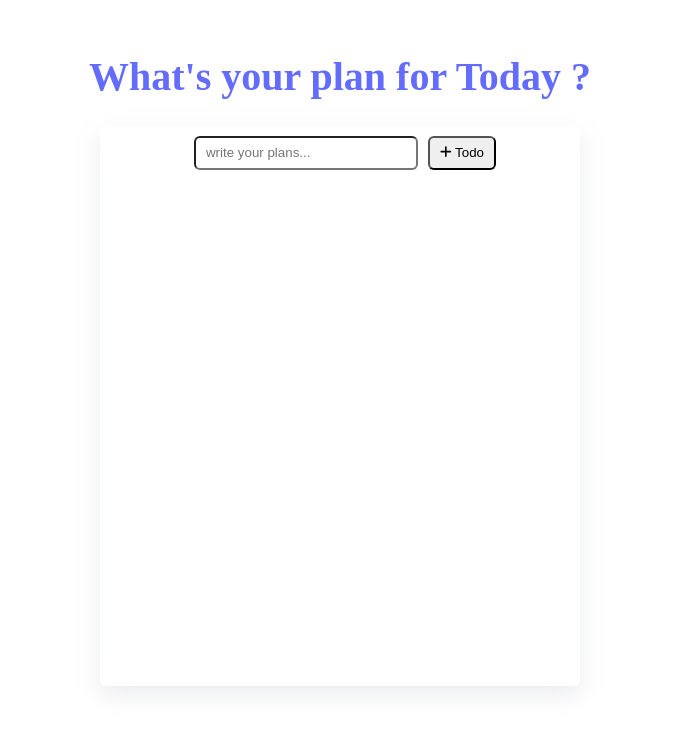
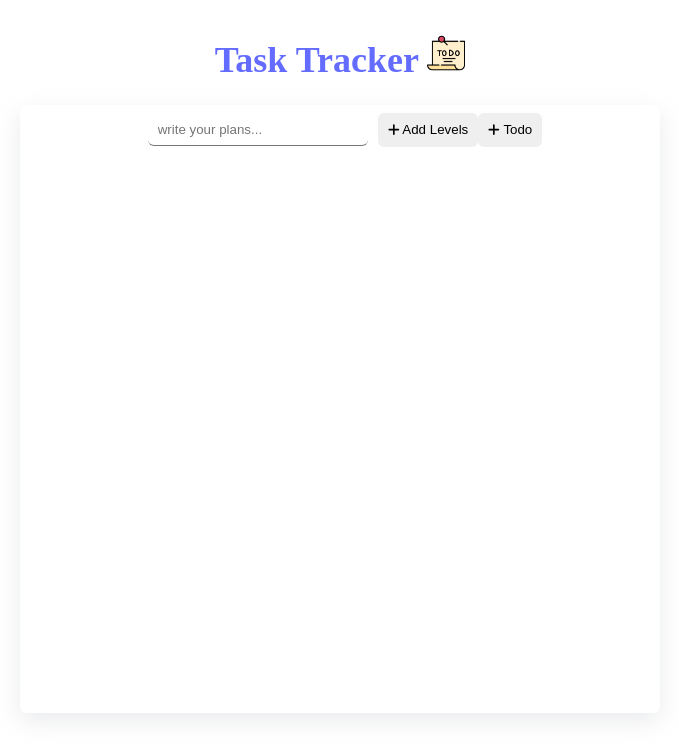
Before and after one commit to niharika2k00/Task-Tracker, a React (Vite) app: page / in a window 1280 px wide. Shown: the top 756 px of the page, without its empty margins (300-979 px from the left). Built offline with nearby package versions, Linux system fonts and the light colour scheme.

Commit message:
Add local storage logic

```diff
--- a/src/App.css
+++ /dev/null
@@ -1,6 +0,0 @@
-#root {
-  max-width: 1280px;
-  margin: 0 auto;
-  padding: 2rem;
-  text-align: center;
-}
--- a/src/App.tsx
+++ b/src/App.tsx
@@ -1,11 +1,13 @@
 import HomeScreen from "./components/homeScreen.tsx";
 import "./styles/index.css";
-import "./App.css";
+import todoIcon from "./assets/todo-list.png";
 
 function App() {
   return (
     <>
-      <h1 className="head"> What's your plan for Today ?</h1>
+      <h1 className="head">
+        Task Tracker <img src={todoIcon} alt="X" style={{ height: "3.8rem" }} />
+      </h1>
       <HomeScreen />
     </>
   );
--- a/src/components/homeScreen.tsx
+++ b/src/components/homeScreen.tsx
@@ -12,8 +12,14 @@ interface TodoProps {
 }
 
 function HomeScreen() {
+  // Get todos from LocalStorage if available otherwise return []empty
+  // const [todoArr, setTodoArr] = useState<TodoProps[]>([]); // array of objects before LocalStorage implementation
+  const [todoArr, setTodoArr] = useState<TodoProps[]>(() => {
+    const savedTodoArr = localStorage.getItem("todoArr");
+    if (savedTodoArr) return JSON.parse(savedTodoArr);
+    else return [];
+  });
   const [value, setValue] = useState<string>("");
-  const [todoArr, setTodoArr] = useState<TodoProps[]>([]); // array of objects
   const [isOpen, setIsOpen] = useState(false);
   const [openItemId, setOpenItemId] = useState(0);
   const [editItem, setEditItem] = useState({});
@@ -22,14 +28,6 @@ function HomeScreen() {
     let random = Math.floor(Math.random() * 9000 + 1000);
     return random;
   };
-
-  //   function getDarkColor() {
-  //     var color = '#';
-  //     for (var i = 0; i < 6; i++) {
-  //         color += Math.floor(Math.random() * 10);
-  //     }
-  //     return color;
-  // }
 
   const handleKeyPress = (e: any): void => {
     if (e.key === "Enter") {
@@ -108,29 +106,13 @@ function HomeScreen() {
 
   useEffect(() => {
     console.log(todoArr);
-
-    // return () => {
-    // console.log(todoArr);
-    // };
+    localStorage.setItem("todoArr", JSON.stringify(todoArr));
   }, [todoArr]);
-
-  // const [todos, setTodos] = useState(() => {
-  //   const savedTodos = localStorage.getItem("todos");
-  //   if (savedTodos) {
-  //     return JSON.parse(savedTodos);
-  //   } else {
-  //     return [];
-  //   }
-  // });
-
-  // useEffect(() => {
-  //   localStorage.setItem("todos", JSON.stringify(todos));
-  // }, [todos]);
 
   return (
     <>
       <div className="maincard">
-        <section>
+        <section style={{ textAlign: "center" }}>
           <input
             name="todo"
             value={value}
@@ -140,6 +122,25 @@ function HomeScreen() {
             onChange={getInput}
             id="input-box"
           />
+
+          <button
+            type="button"
+            className="button"
+            value="add priority"
+            onClick={() => setIsOpen(true)}
+          >
+            <FontAwesomeIcon icon={faPlus} /> Add Levels
+          </button>
+
+          {isOpen && (
+            <Modal
+              setIsOpen={setIsOpen}
+              editItemHandler={editItemHandler}
+              // id={obj.id}
+              setEditItem={setEditItem}
+              editItem={editItem}
+            />
+          )}
 
           <button
             type="button"
@@ -177,6 +178,8 @@ function HomeScreen() {
                           {obj.text}
                         </span>
                       </div>
+
+                      <div>High </div>
 
                       <div>
                         <span className="editBox" onClick={onClickEditHandler}>
--- a/src/components/modal.tsx
+++ b/src/components/modal.tsx
@@ -10,7 +10,8 @@ interface Props {
 }
 
 const Modal: React.FC<Props> = (props) => {
-  var { setIsOpen, editItemHandler, id, setEditItem, editItem } = props;
+  var { setIsOpen, editItemHandler, id, setEditItem, editItem, ...rest } =
+    props;
 
   const onChangeEditItemHandler = (e: any) => {
     setEditItem({ ...editItem, text: e.target.value });
@@ -41,23 +42,25 @@ const Modal: React.FC<Props> = (props) => {
             />
           </div>
 
+          <div id="buttonFlex">
             <button
               type="button"
-            className="button savebtn"
+              className="button cancelBtn"
+              value="cancel"
+              onClick={() => setIsOpen(false)}
+            >
+              Cancel
+            </button>
+
+            <button
+              type="button"
+              className="button saveBtn"
               value="save"
               onClick={() => editItemHandler(id, editItem.text)}
             >
               Save
             </button>
-
-          <button
-            type="button"
-            className="button cancelbtn"
-            value="save"
-            onClick={() => setIsOpen(false)}
-          >
-            Cancel
-          </button>
+          </div>
         </div>
       </div>
     </>
--- a/src/styles/index.css
+++ b/src/styles/index.css
@@ -1,12 +1,31 @@
 html {
   font-size: 62.5%;
+}
+
+:root {
+  padding: 1rem;
+  --primary: #646cff;
+  --light-green: #e3f7eb;
+  --green: #069861;
+  --green1: #14a44e;
+  --red: #dc4b64;
+  --yellow: #e4a11b;
+
+  #3DA2C3   #b35d82
+}
+
+.head {
+  text-align: center;
+  font-size: 3.6rem;
+  line-height: 1.1;
+  color: var(--primary);
 }
 
 .maincard {
   justify-content: center;
   /* align-items: center; */
-  height: 70vh;
-  width: 60vh;
+  height: 76vh;
+  width: 80vh;
   box-shadow: rgba(149, 157, 165, 0.2) 0px 8px 24px;
   margin: auto;
   border-radius: 6px;
@@ -18,12 +37,24 @@ html {
   border-radius: 6px;
   width: 20rem;
   height: 2.2rem;
+  border-width: 0px 0px 1px 0px; /* remove border */
+}
+
+#input-box:focus {
+  outline: none;
+}
+
+#input-box:hover {
+  box-shadow: 0 10px 20px -10px rgba(255, 62, 78, 0.6);
+  transform: translateY(-1px);
 }
 
 .button {
   border-radius: 6px;
   height: 3.4rem;
   padding: 0.4rem 1rem;
+  cursor: pointer;
+  border: none;
 }
 
 li {
@@ -32,21 +63,15 @@ li {
 
 #list {
   width: 100%;
-  justify-content: start;
+  /* justify-content: start; */
   font-size: 1.7rem;
   /* align-items: center; */
   display: grid;
-  grid-template-columns: 75% auto; /* for 2 column */
+  grid-template-columns: 60% 20% auto; /* for 2 column */
   /* grid-template-rows: 3.2rem; */
   /* grid-gap: 20rem; */
   margin: 0.5rem 0px;
   padding: 0.7rem 0px;
-}
-
-.head {
-  font-size: 4rem;
-  line-height: 1.1;
-  color: #646cff;
 }
 
 .deleteBox {
--- a/src/styles/modal.css
+++ b/src/styles/modal.css
@@ -14,13 +14,6 @@
   top: 50%;
   left: 50%;
   transform: translate(-50%, -50%);
-}
-
-.savebtn {
-  color: white;
-  background: #069861;
-  border: none;
-  margin-top: 2rem;
 }
 
 .modal {
@@ -42,92 +35,39 @@
   text-align: center;
 }
 
-.modalHeader {
-  height: 50px;
-  background: white;
-  overflow: hidden;
-  border-top-left-radius: 16px;
-  border-top-right-radius: 16px;
-}
-
-.modalContent {
-  padding: 10px;
-  font-size: 14px;
-  color: #2c3e50;
-  text-align: center;
-}
-
-.modalActions {
-  position: absolute;
-  bottom: 2px;
-  margin-bottom: 10px;
-  width: 100%;
-}
-
-.actionsContainer {
-  display: flex;
-  justify-content: space-around;
-  align-items: center;
-}
-
-.closeBtn {
-  cursor: pointer;
-  font-weight: 500;
-  padding: 4px 8px;
-  border-radius: 8px;
+.saveBtn {
+  color: white;
+  background: var(--green);
   border: none;
-  font-size: 18px;
-  color: #2c3e50;
-  background: white;
-  transition: all 0.25s ease;
-  box-shadow: 0 5px 20px 0 rgba(0, 0, 0, 0.06);
-  position: absolute;
-  right: 0;
-  top: 0;
-  align-self: flex-end;
-  margin-top: -7px;
-  margin-right: -7px;
-}
-
-.closeBtn:hover {
-  box-shadow: 0 5px 20px 0 rgba(0, 0, 0, 0.04);
-  transform: translate(-4px, 4px);
-}
-
-.deleteBtn {
-  margin-top: 10px;
-  cursor: pointer;
-  font-weight: 500;
-  padding: 11px 28px;
-  border-radius: 12px;
-  font-size: 0.8rem;
-  border: none;
-  color: #fff;
-  background: #ff3e4e;
-  transition: all 0.25s ease;
-}
-
-.deleteBtn:hover {
-  box-shadow: 0 10px 20px -10px rgba(255, 62, 78, 0.6);
-  transform: translateY(-5px);
-  background: #ff3e4e;
 }
 
 .cancelBtn {
-  margin-top: 10px;
-  cursor: pointer;
-  font-weight: 500;
-  padding: 11px 28px;
-  border-radius: 12px;
-  font-size: 0.8rem;
+  color: #ffffff;
+  background: var(--red);
   border: none;
-  color: #2c3e50;
-  background: #fcfcfc;
-  transition: all 0.25s ease;
 }
 
-.cancelBtn:hover {
+#buttonFlex {
+  display: flex;
+  justify-content: space-evenly;
+  margin-top: 2rem;
+}
+
+/* .cancelBtn {
+
+  box-shadow: 0 10px 20px -10px rgba(255, 62, 78, 0.6);
+  transform: translateY(-5px);
+  transform: translate(-4px, 4px);
+} */
+
+/* .cancelBtn:hover {
   box-shadow: none;
   transform: none;
   background: whitesmoke;
-}
+
+
+General button shadow :
+0 8px 9px -4px rgba(20,164,77,0.3),0 4px 18px 0 rgba(20,164,77,0.2);
+
+
+} */
```
Also changed, not shown: src/assets/todo-list.png (added). Lines whose indentation alone changed are shown as unchanged.
